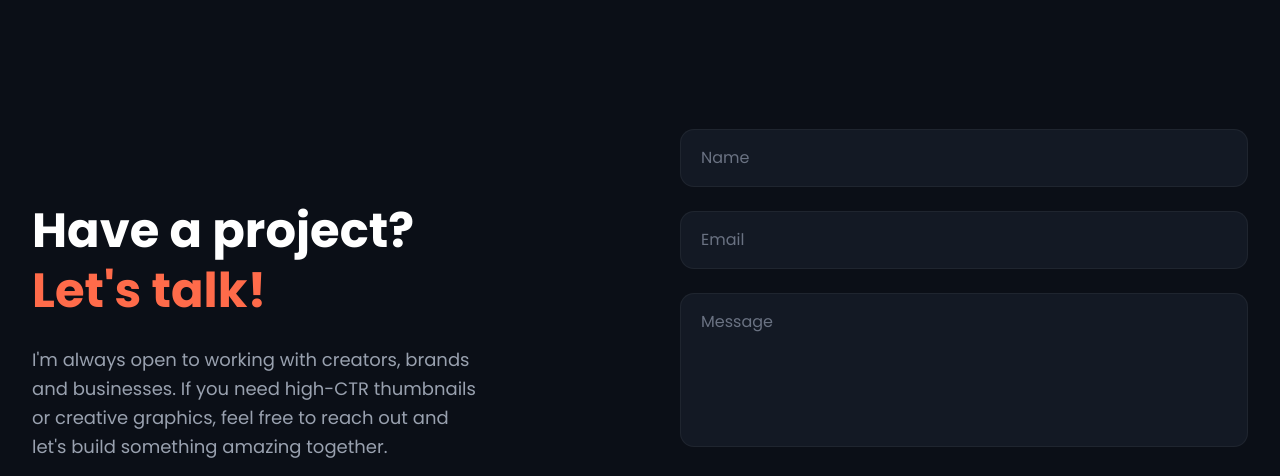
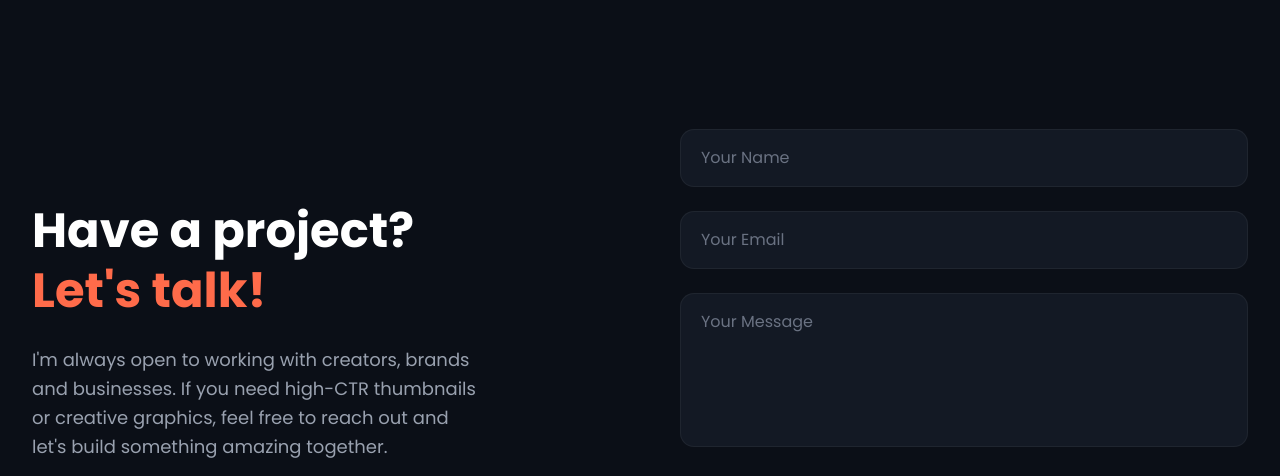
Before and after one commit to Vaibhav-webdev/Thumbnail, a Next.js app: page / in a window 1280 px wide. Shown: the part 4080-4556 px from the top of the page. Built offline with nearby package versions, Linux system fonts and the light colour scheme.

Commit message:
Update Contact.js

```diff
--- a/src/app/components/Contact.js
+++ b/src/app/components/Contact.js
@@ -79,7 +79,7 @@ export default function Contact() {
             <div>
               <input
                 type="text"
-                placeholder="Name"
+                placeholder="Your Name"
                 name="name"
                 required
                 className="w-full px-5 py-4 rounded-xl bg-[#131924] border border-white/5 text-white placeholder-gray-500 focus:outline-none focus:border-[#ff6b4a] focus:shadow-[0_0_15px_rgba(255,107,74,0.2)] transition-all"
@@ -90,7 +90,7 @@ export default function Contact() {
             <div>
               <input
                 type="email"
-                placeholder="Email"
+                placeholder="Your Email"
                 name="email"
                 required
                 className="w-full px-5 py-4 rounded-xl bg-[#131924] border border-white/5 text-white placeholder-gray-500 focus:outline-none focus:border-[#ff6b4a] focus:shadow-[0_0_15px_rgba(255,107,74,0.2)] transition-all"
@@ -101,7 +101,7 @@ export default function Contact() {
             <div>
               <textarea
                 rows="5"
-                placeholder="Message"
+                placeholder="Your Message"
                 name="message"
                 required
                 className="w-full px-5 py-4 rounded-xl bg-[#131924] border border-white/5 text-white placeholder-gray-500 focus:outline-none focus:border-[#ff6b4a] focus:shadow-[0_0_15px_rgba(255,107,74,0.2)] transition-all resize-none"
```
